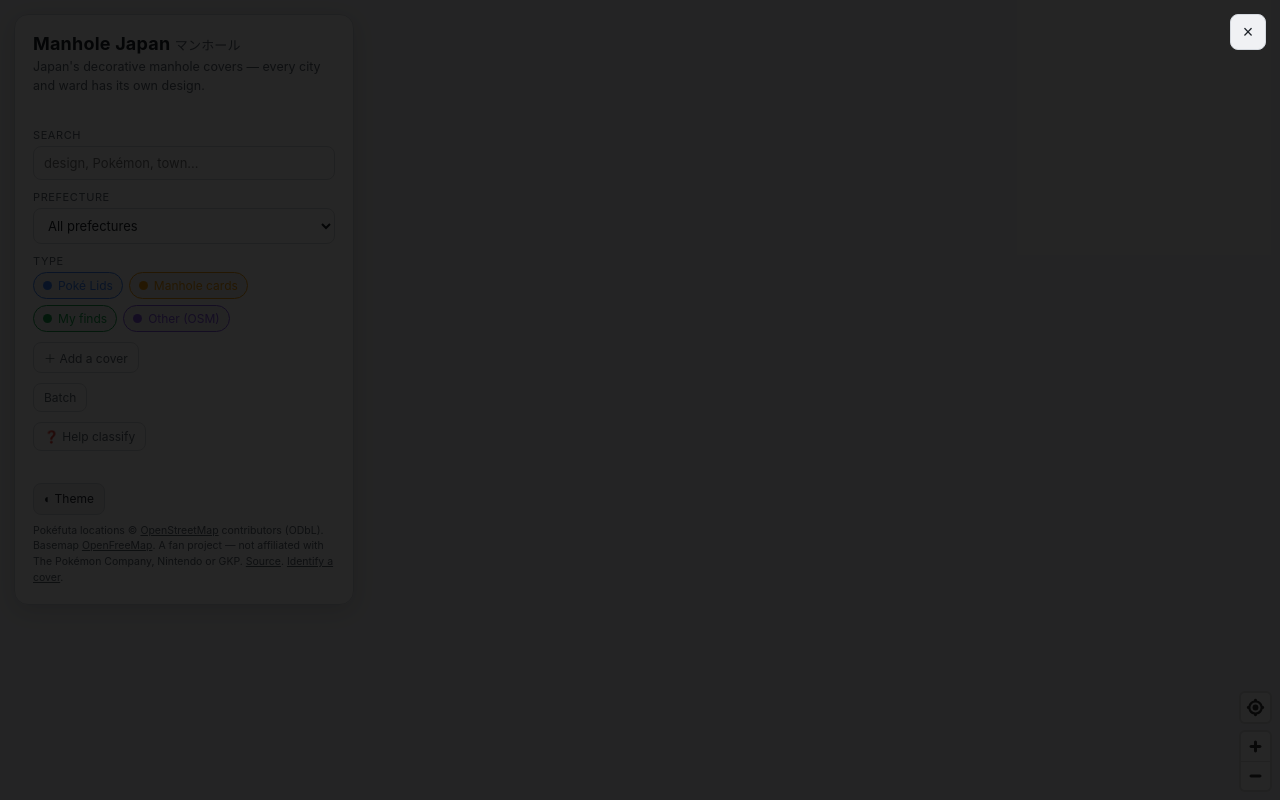
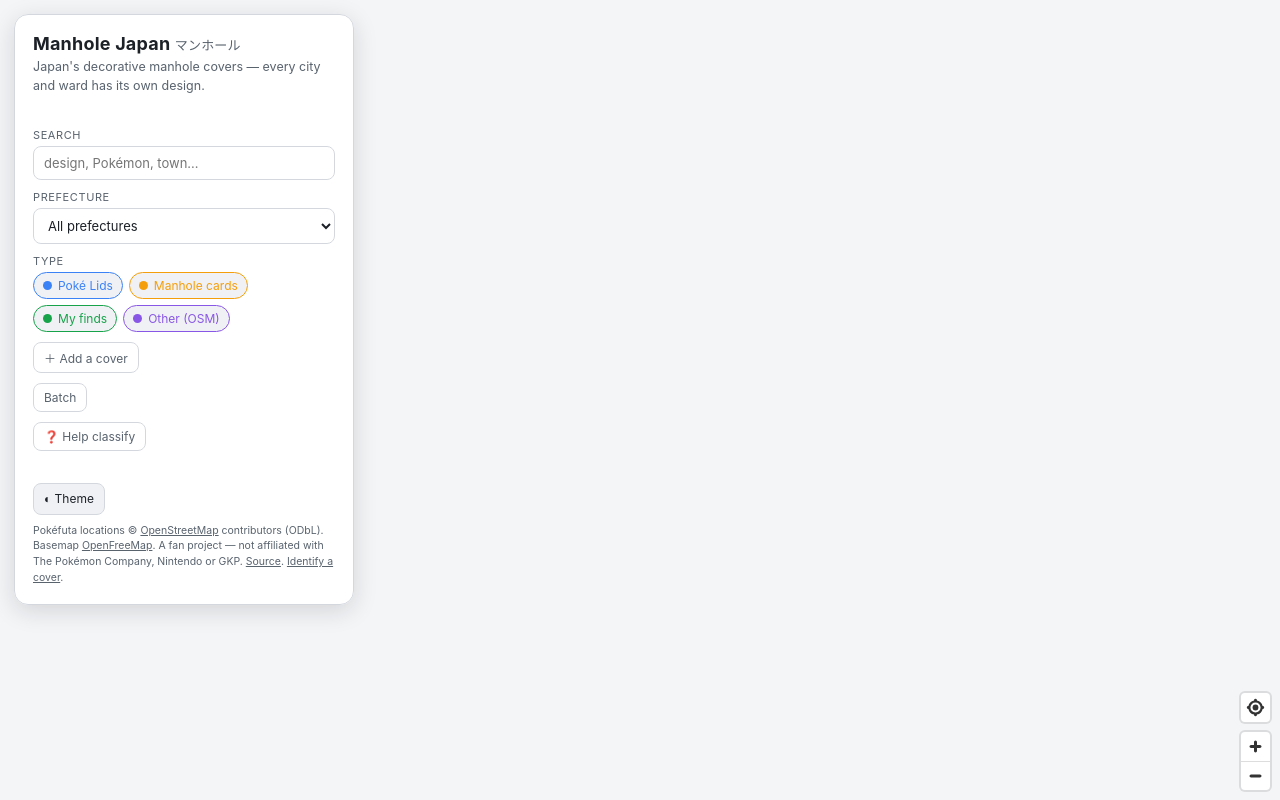
Before and after one commit to sofianebeloucif/manhole-japan, a website with bundled scripts: page index.html in a window 1280 px wide. Built offline with nearby package versions, Linux system fonts and the light colour scheme; no server answers.

Commit message:
fix: lightbox stayed visible regardless of the hidden attribute
#lightbox set display:flex directly on the ID selector, which beats the
UA stylesheet's [hidden] { display: none } by specificity (0,1,0,0) vs
(0,0,1,0), so hidden=true never actually hid it, and the overlay
showed open on page load with no way to close it.

jsdom's smoke check only asserts the DOM .hidden property, not computed
CSS layout, so it couldn't have caught this, the same class of gap as the
dark-mode map race earlier in this project's history.

Fix: move display:flex to a #lightbox:not([hidden]) rule instead.

```diff
--- a/style.css
+++ b/style.css
@@ -253,9 +253,12 @@ a { color: inherit; }
 #lightbox {
   position: fixed; inset: 0; z-index: 30;
   background: rgba(0, 0, 0, .85);
-  display: flex; align-items: center; justify-content: center;
+  align-items: center; justify-content: center;
   padding: 32px; cursor: zoom-out;
 }
+/* #lightbox[hidden] must win over the ID selector below it, or the [hidden]
+   attribute's display:none never applies and the overlay stays visible. */
+#lightbox:not([hidden]) { display: flex; }
 #lightbox img {
   max-width: 100%; max-height: 100%;
   border-radius: 8px; box-shadow: var(--shadow);
```
